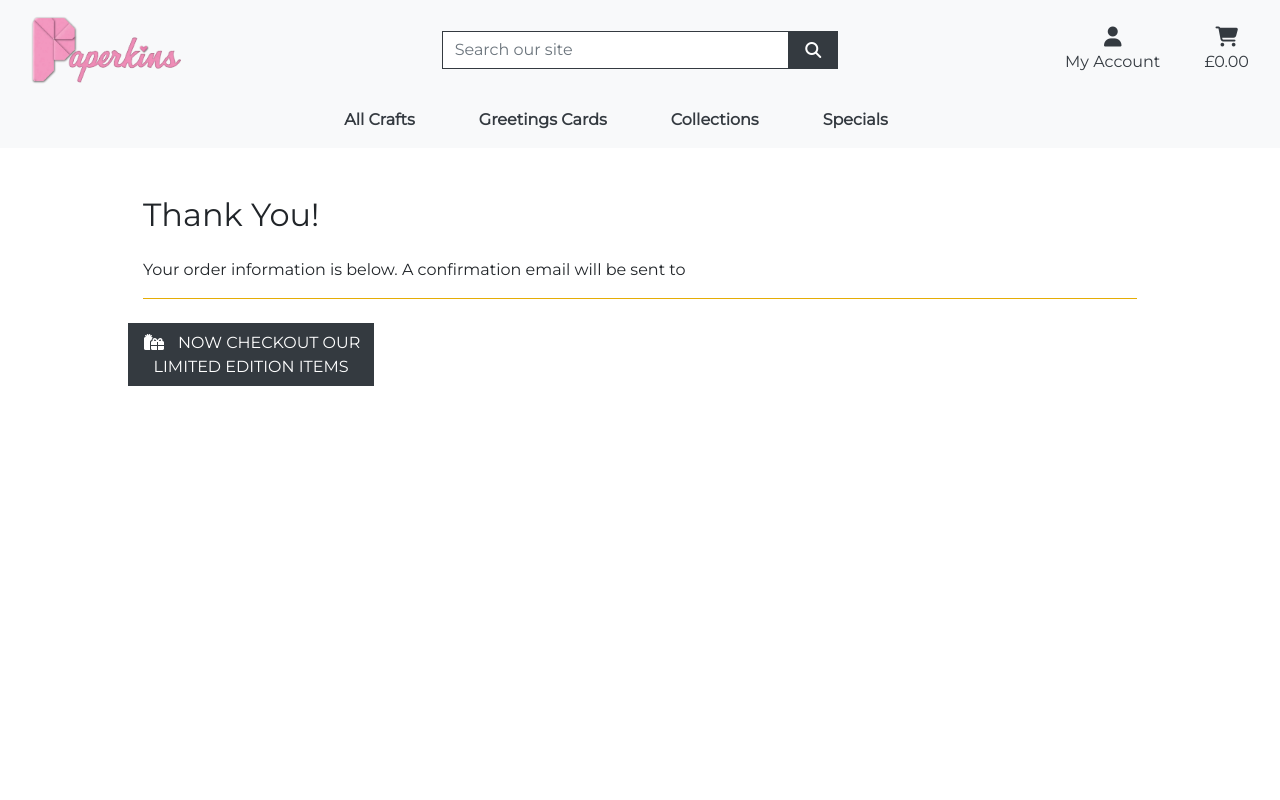
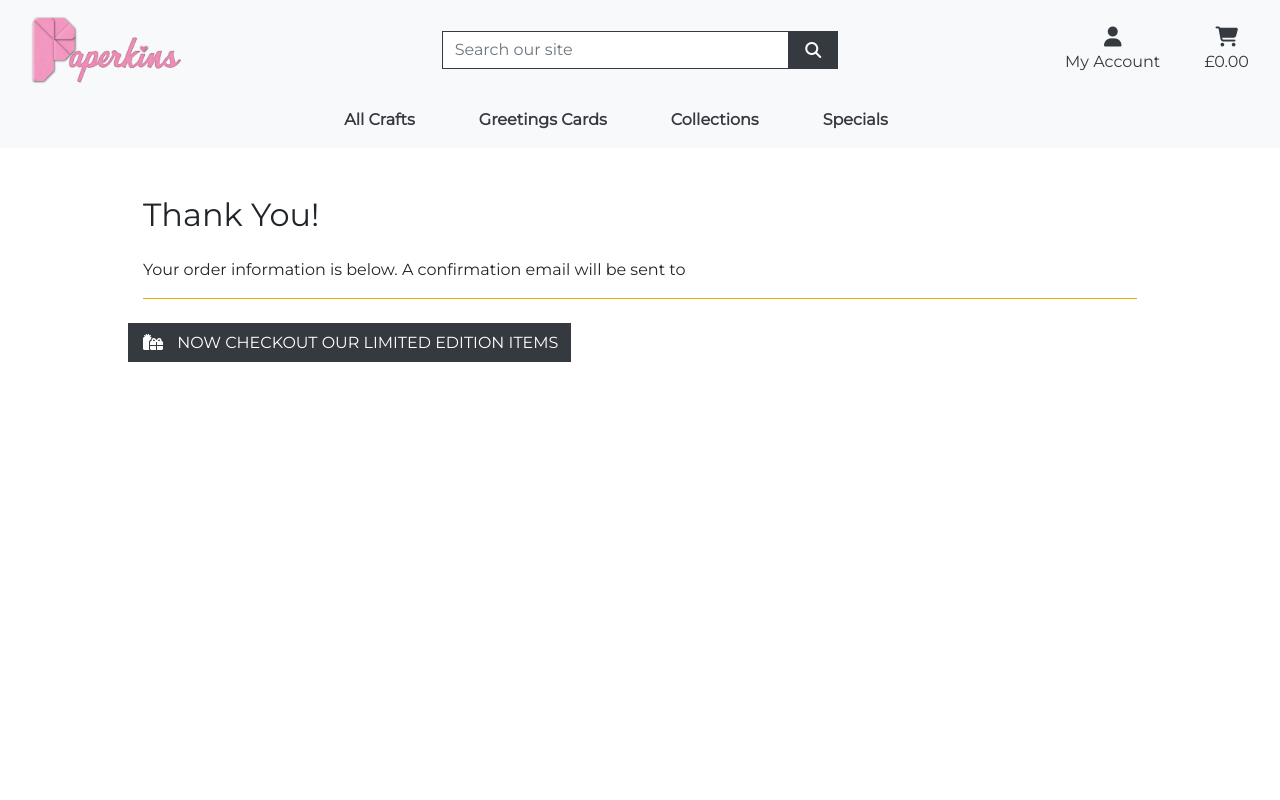
Before and after one commit to Niki-Tester/paperkins, a Django app: template checkout/templates/checkout/checkout_success.html in a window 1280 px wide. Run offline with Django 3.2, Linux system fonts and the light colour scheme; the template is opened without the code that fills it, so the values that code supplies are empty; some libraries are stand-ins or nearby versions.

Commit message:
fix: button styling

```diff
--- a/checkout/templates/checkout/checkout_success.html
+++ b/checkout/templates/checkout/checkout_success.html
@@ -27,7 +27,7 @@
         <div class="row">
            <div class="col-12 col-lg-7"></div>
            <div class="row">
-            <div class="col-12 col-lg-7 text-right">
+            <div class="col-12 text-right">
                 <a href="{% url 'products' %}?category=custom_commissions,unique_collaboration" class="btn btn-dark rounded-0 my-2">
                     <span class="icon mr-2">
                         <i class="fas fa-gifts"></i>
```
